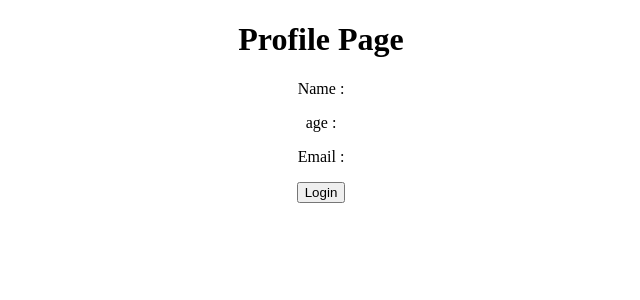
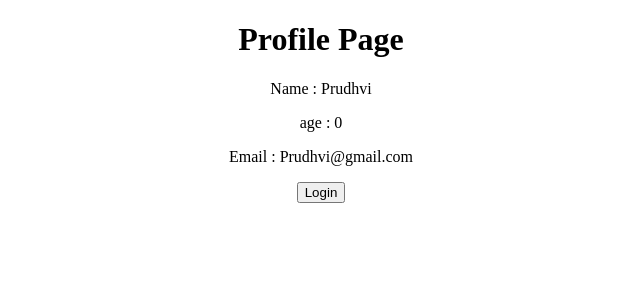
Before and after one commit to prudhvireddym/redux, a React (Create React App) app in the folder redux-tutorial/: page / in a window 1280 px wide. Shown: the top 300 px of the page, without its empty margins (319-959 px from the left). Built offline with nearby package versions, Linux system fonts and the light colour scheme.

Commit message:
added user profile details from redux in profile page

```diff
--- a/redux-tutorial/src/components/Profile.js
+++ b/redux-tutorial/src/components/Profile.js
@@ -1,12 +1,15 @@
 import React from 'react'
+import {useSelector} from "react-redux"
 
 function Profile() {
+
+    const user = useSelector((state)=>state.user.value)
     return (
         <div>
         <h1>Profile Page</h1>
-        <p>Name :</p>
-        <p>age :</p>
-        <p>Email :</p>
+        <p>Name : {user.name}</p>
+        <p>age : {user.age}</p>
+        <p>Email : {user.email}</p>
         </div>
     )
 }
--- a/redux-tutorial/src/features/user.js
+++ b/redux-tutorial/src/features/user.js
@@ -3,7 +3,7 @@
 
 export const userSlice = createSlice({
     name:"user",
-    initialState:{value:{name:"",age:0,email:""}},
+    initialState:{value:{name:"Prudhvi",age:0,email:"Prudhvi@gmail.com"}},
     reducers:{
         login:(state,action)=>{
             state.value=action.payload
```
